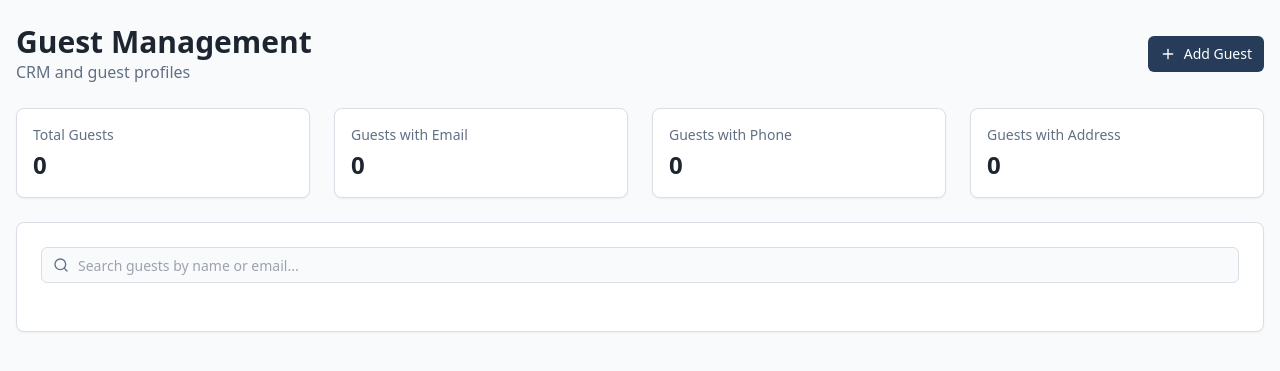
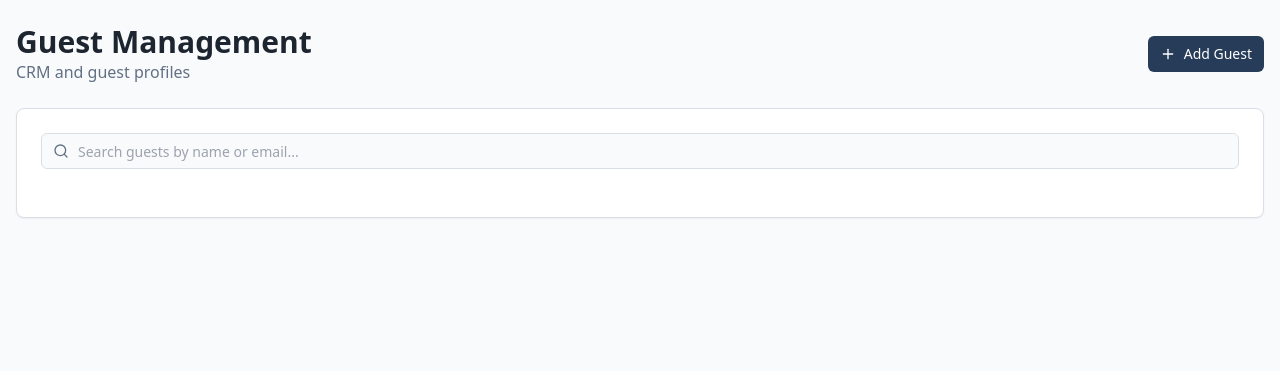
Before and after one commit to JosephLopezzzz/hmscore1last1, a PHP site: page /hmscore1last1/guests.php in a window 1280 px wide. Shown: the part 65-436 px from the top of the page. Run offline with PHP 8.4, Linux system fonts and the light colour scheme; the visitor is signed in with stand-in values (Sample User, id 1); data that the repository does not hold is empty; some libraries are stand-ins or nearby versions.

Commit message:
removed_4

```diff
--- a/guests.php
+++ b/guests.php
@@ -33,30 +33,13 @@
         </button>
       </div>
 
-      <div class="grid gap-6 mb-6 md:grid-cols-4">
-        <div class="rounded-lg border bg-card text-card-foreground shadow-sm p-4">
-          <p class="text-sm text-muted-foreground mb-1">Total Guests</p>
-          <p class="text-2xl font-bold"><?php echo count($guests); ?></p>
-        </div>
-        <div class="rounded-lg border bg-card text-card-foreground shadow-sm p-4">
-          <p class="text-sm text-muted-foreground mb-1">Guests with Email</p>
-          <p class="text-2xl font-bold"><?php echo count(array_filter($guests, fn($g) => !empty($g['email']))); ?></p>
-        </div>
-        <div class="rounded-lg border bg-card text-card-foreground shadow-sm p-4">
-          <p class="text-sm text-muted-foreground mb-1">Guests with Phone</p>
-          <p class="text-2xl font-bold"><?php echo count(array_filter($guests, fn($g) => !empty($g['phone']))); ?></p>
-        </div>
-        <div class="rounded-lg border bg-card text-card-foreground shadow-sm p-4">
-          <p class="text-sm text-muted-foreground mb-1">Guests with Address</p>
-          <p class="text-2xl font-bold"><?php echo count(array_filter($guests, fn($g) => !empty($g['address']))); ?></p>
-        </div>
-      </div>
+
 
       <div class="rounded-lg border bg-card text-card-foreground shadow-sm p-6">
         <div class="mb-6">
           <div class="relative">
             <i data-lucide="search" class="absolute left-3 top-1/2 h-4 w-4 -translate-y-1/2 text-muted-foreground"></i>
-            <input id="guestSearch" placeholder="Search guests by name or email..." class="pl-9 h-9 w-full rounded-md border bg-background px-3 text-sm outline-none focus:ring-2 focus:ring-primary/50" />
+            <input id="guestListSearch" placeholder="Search guests by name or email..." class="pl-9 h-9 w-full rounded-md border bg-background px-3 text-sm outline-none focus:ring-2 focus:ring-primary/50" />
           </div>
         </div>
 
@@ -121,7 +104,7 @@
     <script src="https://unpkg.com/lucide@latest"></script>
     <script>window.lucide && window.lucide.createIcons();</script>
     <script>
-      const input = document.getElementById('guestSearch');
+      const input = document.getElementById('guestListSearch');
       const cards = Array.from(document.querySelectorAll('#guestList > div'));
       input.addEventListener('input', () => {
         const q = input.value.toLowerCase();
```
